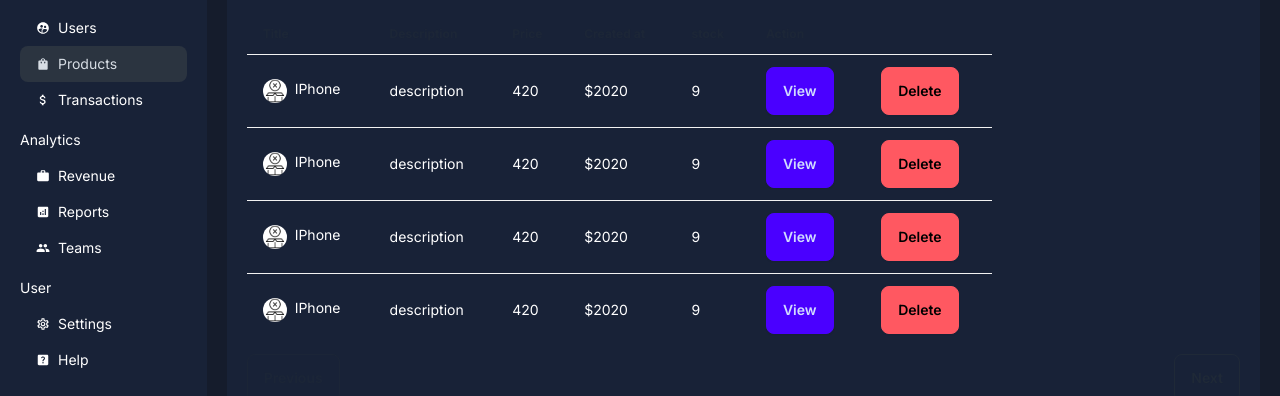
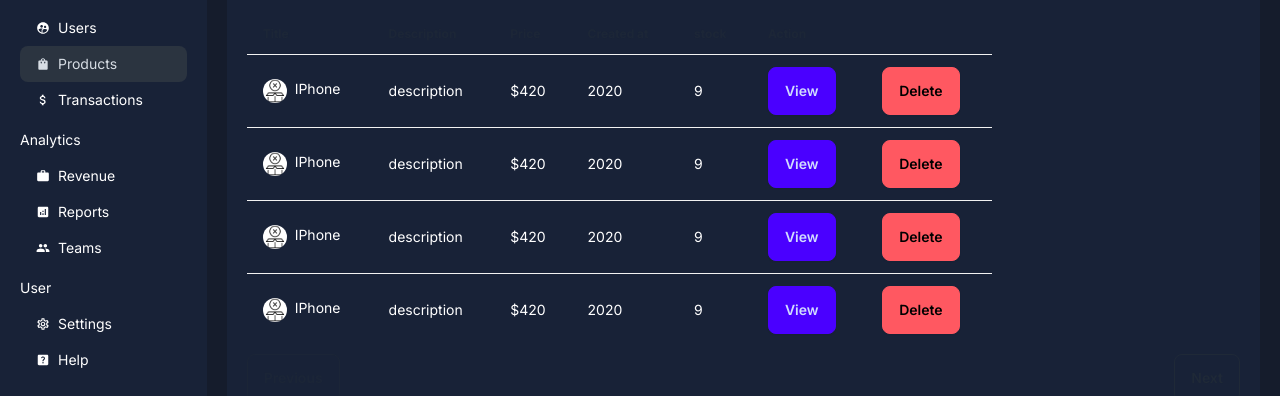
Before and after one commit to arbor0711/next-dashboard, a Next.js app: page /dashboard/products in a window 1280 px wide. Shown: the part 178-574 px from the top of the page. Built offline with nearby package versions, Linux system fonts and the light colour scheme.

Commit message:
Fix typo

```diff
--- a/app/dashboard/products/page.tsx
+++ b/app/dashboard/products/page.tsx
@@ -90,8 +90,8 @@ const Products = () => {
                   <td>
                     <div>{product.description}</div>
                   </td>
-                  <td>{product.price}</td>
-                  <td>${product.createdAt}</td>
+                  <td>${product.price}</td>
+                  <td>{product.createdAt}</td>
                   <td>{product.stock}</td>
                   <td>
                     <Link href="/">
```
